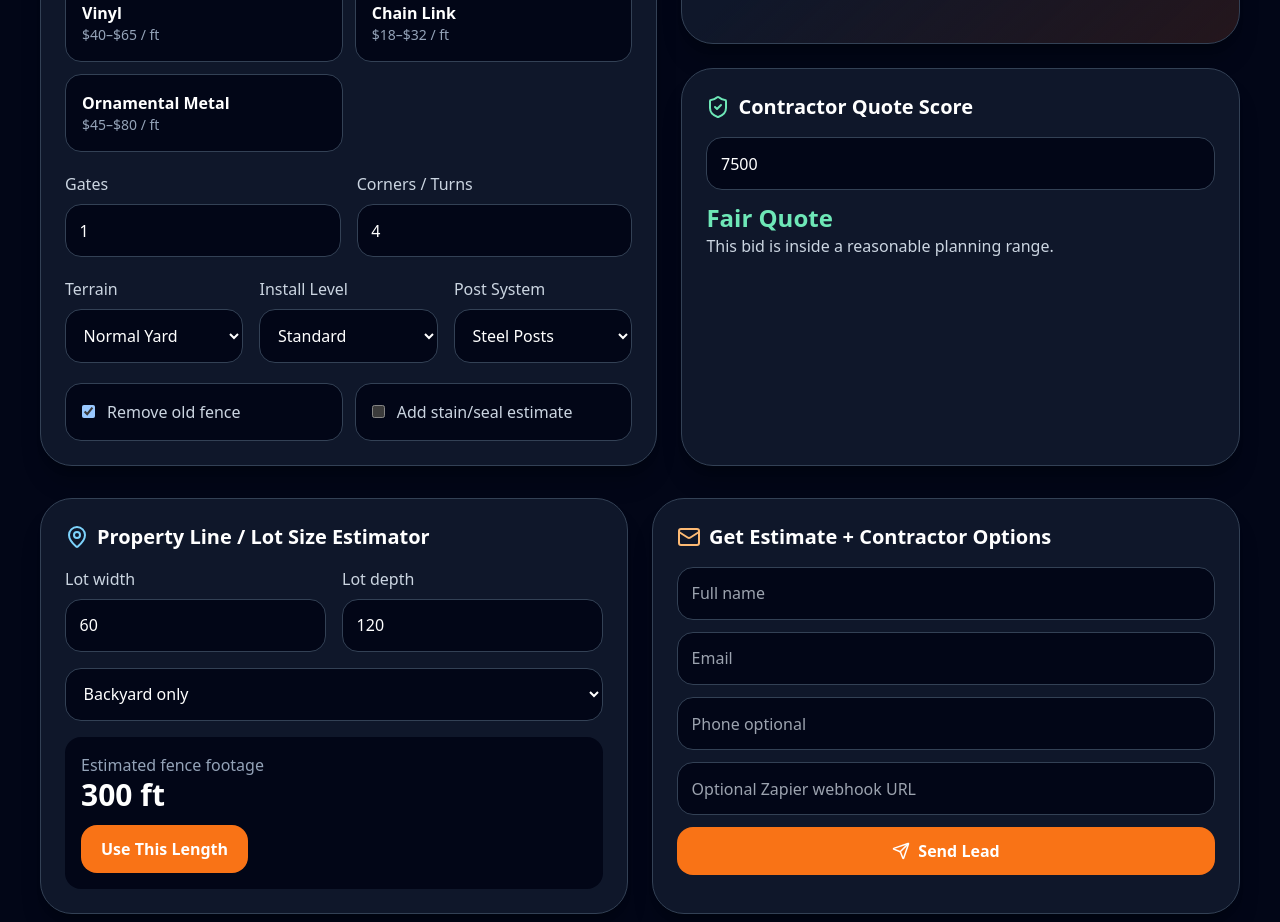
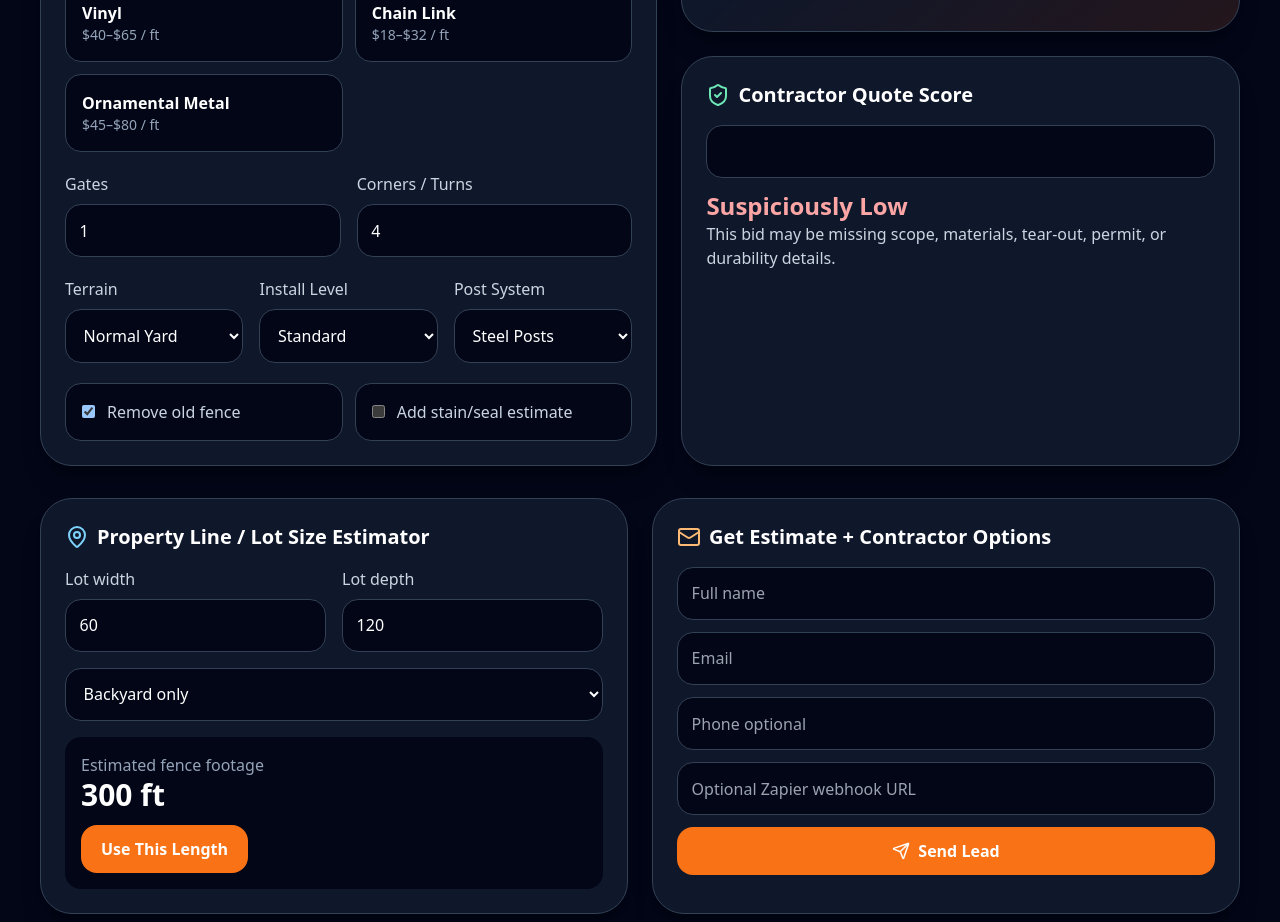
Before and after one commit to fencequotehq/fencequotehq-app, a Next.js app: page / in a window 1280 px wide. Shown: the part 1260-2182 px from the top of the page. Built offline with nearby package versions, Linux system fonts and the light colour scheme.

Commit message:
Update FenceQuoteApp.tsx

```diff
--- a/components/FenceQuoteApp.tsx
+++ b/components/FenceQuoteApp.tsx
@@ -185,7 +185,7 @@ export default function FenceQuoteApp() {
   const [lotWidth, setLotWidth] = useState(60);
   const [lotDepth, setLotDepth] = useState(120);
   const [layout, setLayout] = useState<"backyard" | "full" | "pool">("backyard");
-  const [contractorBid, setContractorBid] = useState(7500);
+  const [contractorBid, setContractorBid] = useState<number | "">("");
   const [lead, setLead] = useState({ name: "", email: "", phone: "", timeline: "Within 30 days", quotes: true });
   const [leadStatus, setLeadStatus] = useState<string | null>(null);
   const [leadError, setLeadError] = useState("");
@@ -450,7 +450,7 @@ export default function FenceQuoteApp() {
           </Card>
           <Card className="p-6">
             <div className="mb-4 flex items-center gap-2"><ShieldCheck className="text-emerald-300" /><h3 className="text-xl font-black">Contractor Quote Score</h3></div>
-            <input type="number" value={contractorBid} onChange={(e) => setContractorBid(Number(e.target.value))} className="input mb-3" />
+            <input type="number" value={contractorBid} onChange={(e) => setContractorBid(e.target.value === "" ? "" : Number(e.target.value))} className="input mb-3" />
             <h4 className={`text-2xl font-black ${quoteScore.color}`}>{quoteScore.label}</h4>
             <p className="text-slate-300">{quoteScore.text}</p>
           </Card>
```
